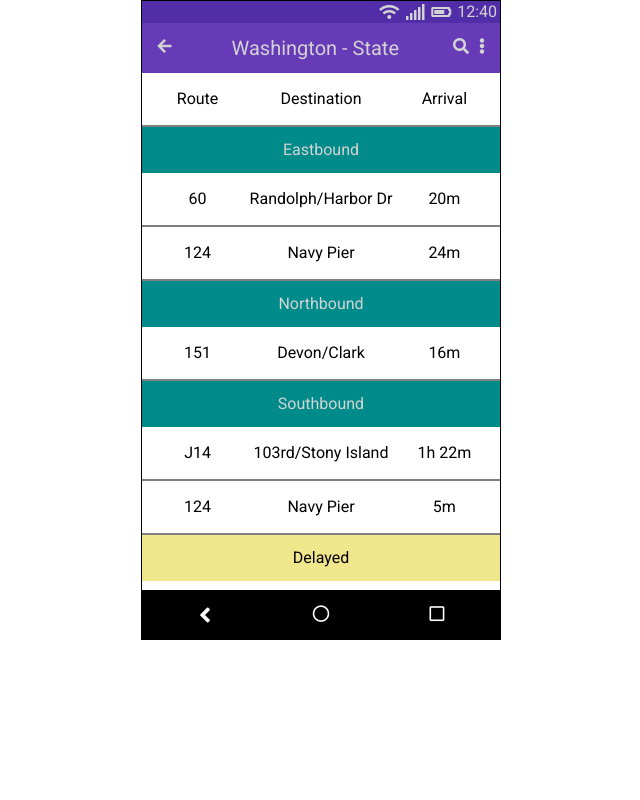
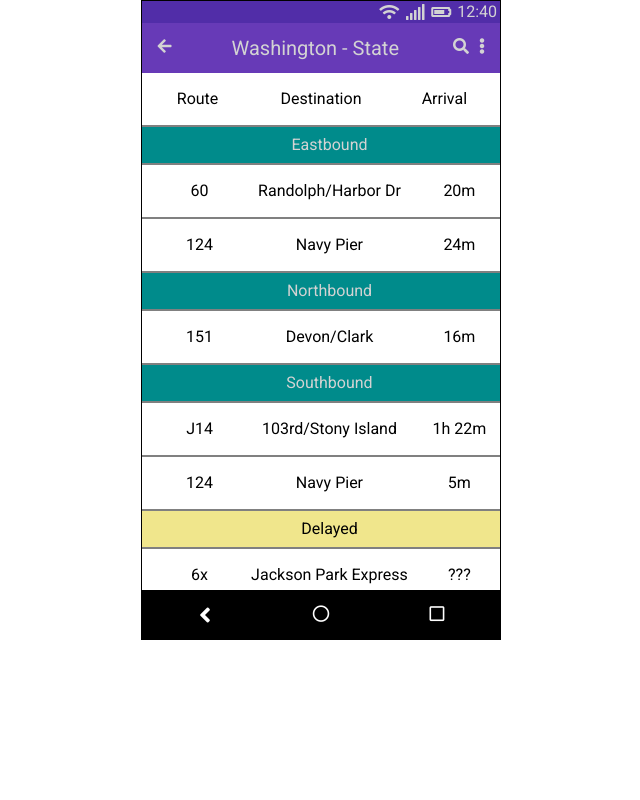
Before and after one commit to davidlguindon/FrontendChallenge, a plain HTML site: page index.html in a window 1280 px wide. Shown: the whole page, without its empty margins (319-959 px from the left). Drawn offline with Linux system fonts and the light colour scheme.

Commit message:
Finished First Draft

```diff
--- a/style.css
+++ b/style.css
@@ -13,12 +13,13 @@ body{
   height: 640px;
   background-color: gray;
   border: solid black 1px;
+   overflow: hidden;
 }
 
 .StopInformation{
   height: 463px;
+  width: 375px;
   overflow-y: scroll;
-  overflow-x: hidden;
 }
 .AndroidTop{
   background-color: #512DA8;
@@ -103,21 +104,24 @@ h1{
 .Direction{
   background-color: darkcyan;
   color: lightgray;
-  padding: 15px;
+  padding: 10px;
   text-align: center;
+  border-bottom: solid gray 2px;
 }
 
 .Delayed{
   background-color:khaki;
   color: black;
-  padding: 15px;
+  padding: 10px;
   text-align:center;
+  border-bottom: solid gray 2px;
 }
 .OOS{
   background-color:tomato;
   color: black;
-  padding: 15px;
+  padding: 10px;
   text-align: center;
+  border-bottom: solid gray 2px;
 }
 
 .AndroidNavBar{
```
